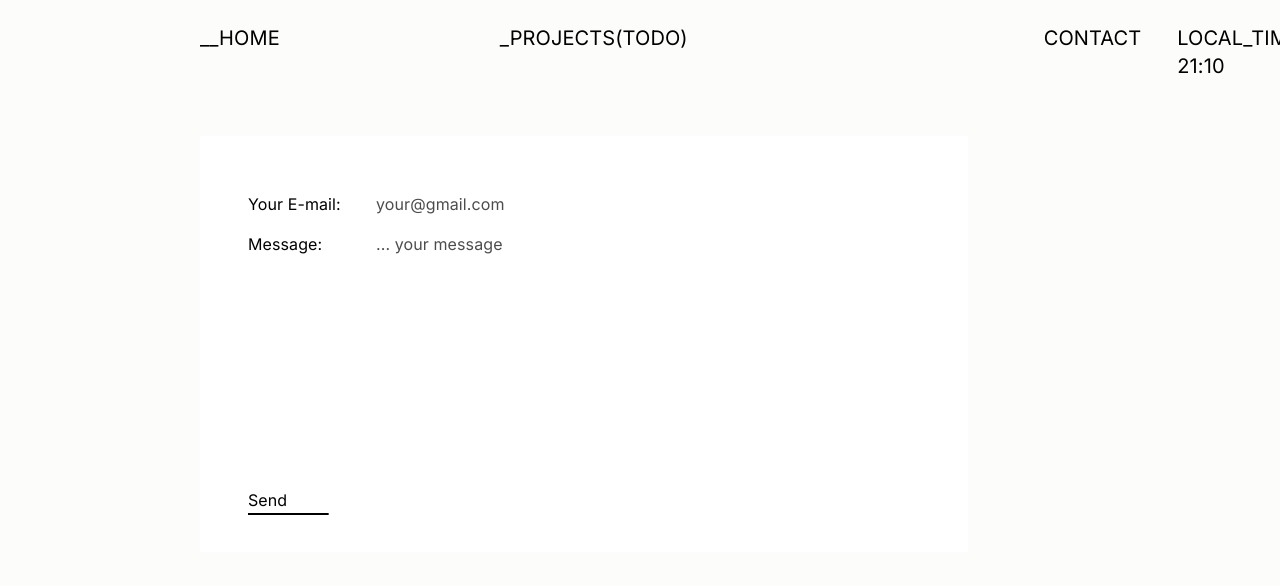
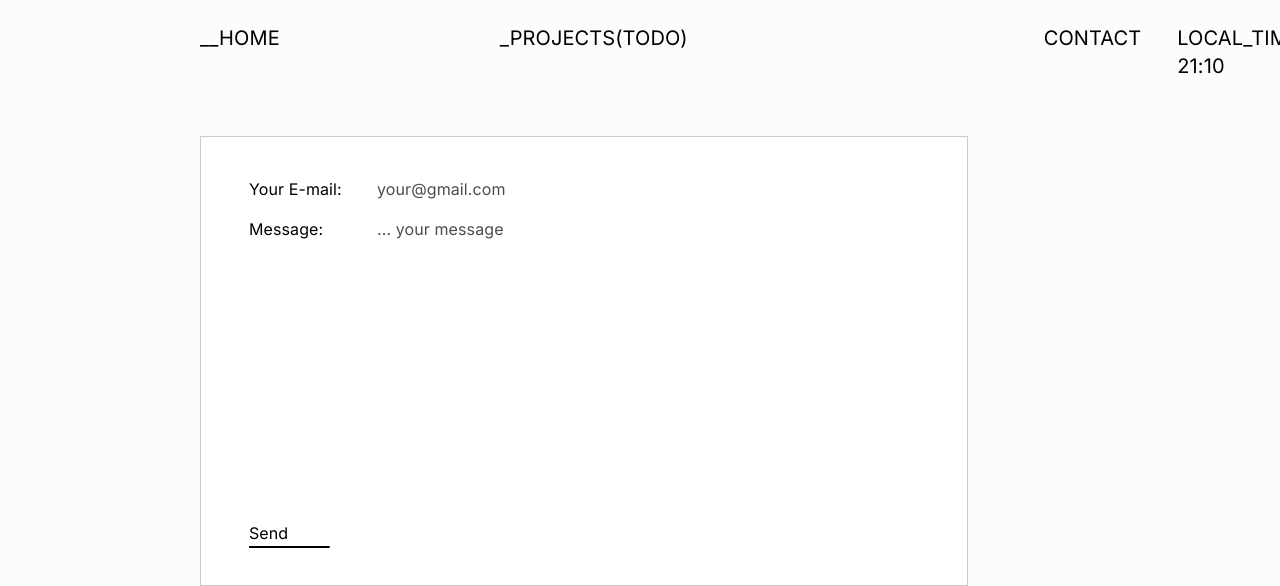
Before and after one commit to amalyakubov/portfolio, a SvelteKit app: page /contact in a window 1280 px wide. Shown: the top 586 px of the page. Built offline with nearby package versions, Linux system fonts and the light colour scheme.

Commit message:
feat: improve graphics of contact form

```diff
--- a/src/routes/contact/+page.svelte
+++ b/src/routes/contact/+page.svelte
@@ -1,9 +1,9 @@
 <div class="flex flex-1 flex-col justify-between">
     <form
-        class="bg-[#ffff] px-12 py-10 flex flex-col max-w-3xl"
+        class="bg-[#ffff] px-12 py-10 flex flex-col max-w-3xl border border-black/20"
         id="contact_form"
     >
-        <div class="flex flex-row">
+        <div class="flex flex-row border-black/50 h-min pb-2">
             <label
                 for="email"
                 class="text-md min-w-max content-center pr-4 text-md w-30"
@@ -15,10 +15,10 @@
                 autocomplete="work email"
                 required
                 placeholder="your@gmail.com"
-                class="outline-none max-w-full px-2 py-4 placeholder:text-black/70 text-black/70"
+                class="outline-none max-w-full px-2 placeholder:text-black/70 text-black/70"
             />
         </div>
-        <div class="flex flex-row">
+        <div class="flex flex-row pt-2 h-mini border-black/50">
             <label
                 for="message"
                 class="text-md min-w-max content-center self-start pr-4 text-md w-30"
@@ -32,7 +32,7 @@
                 >... your message</textarea
             >
         </div>
-        <div>
+        <div class="pt-12">
             <button
                 form="contact_form"
                 title="Submit"
```
